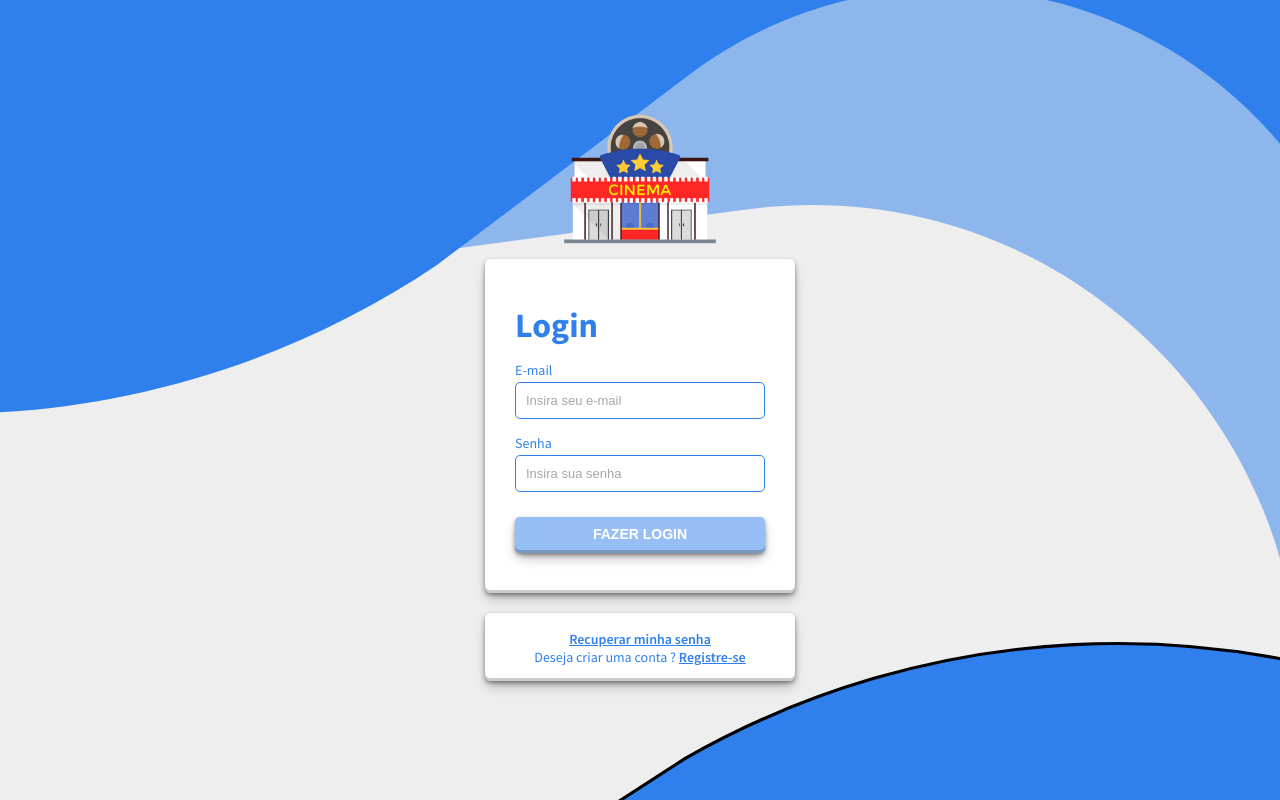
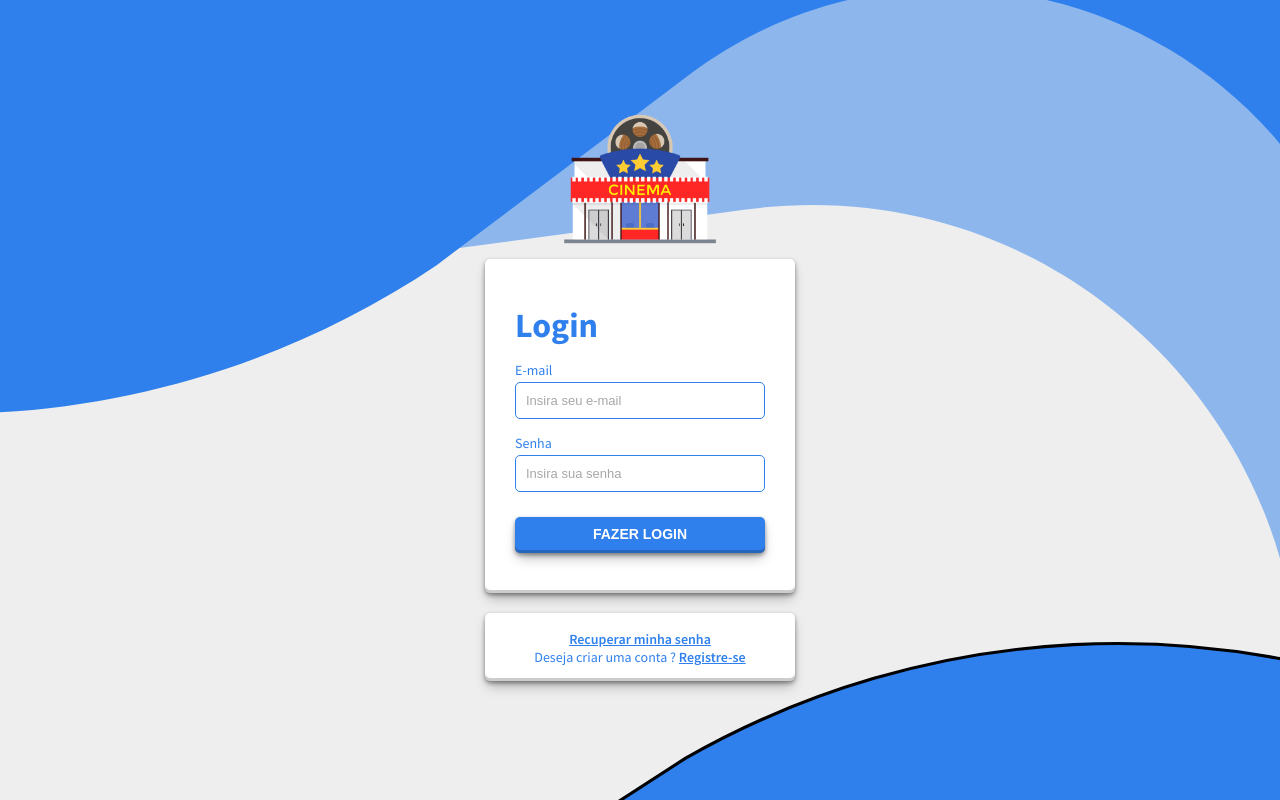
Before and after one commit to Nicochess/cinemania, a React (Create React App) app: page /#/ in a window 1280 px wide. Built offline with nearby package versions, Linux system fonts and the light colour scheme; no server answers.

Commit message:
style button login

```diff
--- a/src/sass/styles.css
+++ b/src/sass/styles.css
@@ -789,7 +789,7 @@ header .nav-links .btn {
   width: 100%;
   font-size: 14px;
   color: #fff;
-  background-color: #97bff6;
+  background-color: #2f80ed;
   margin: 10px 0;
   -ms-flex-item-align: center;
       -ms-grid-row-align: center;
--- a/src/sass/styles.scss
+++ b/src/sass/styles.scss
@@ -601,7 +601,7 @@ header {
         width: 100%;
         font-size: 14px;
         color: #fff;
-        background-color: $light-blue;
+        background-color: $blue-base;
         margin: 10px 0;
         align-self: center;
         box-shadow: $shadow;
```
Also changed, not shown: 1 other file (tests, documents, lock files or other folders).
